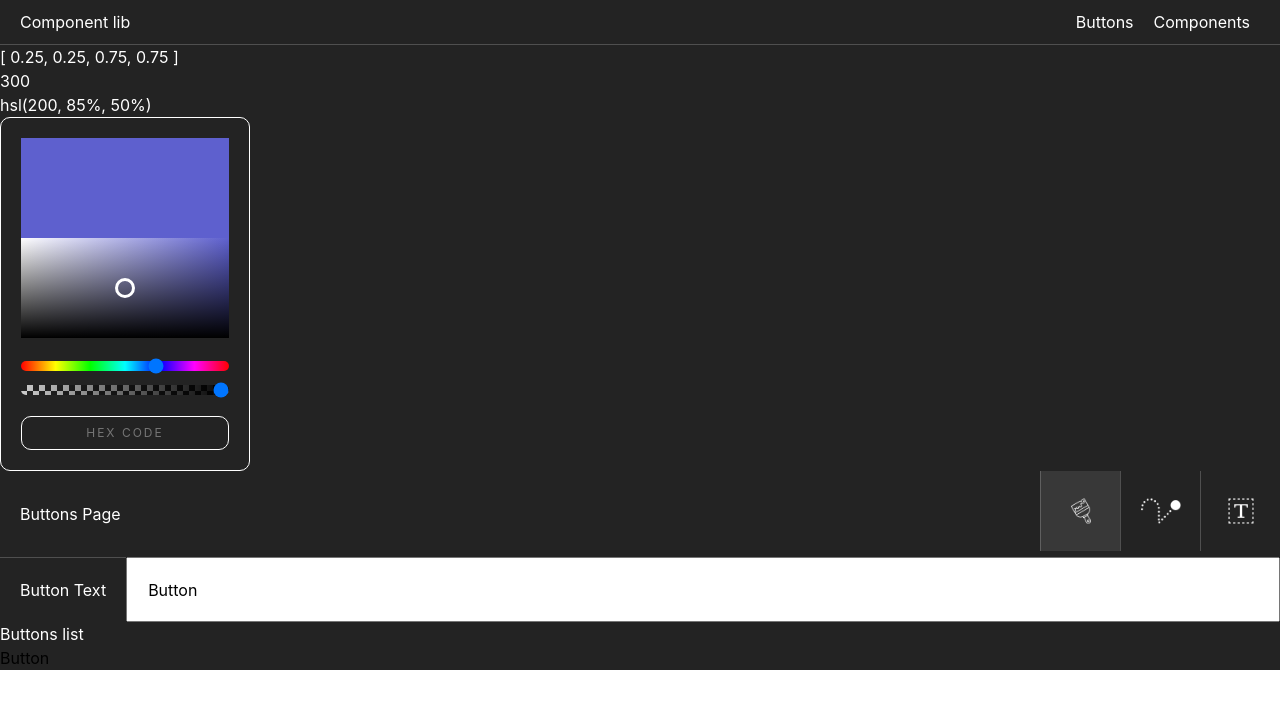
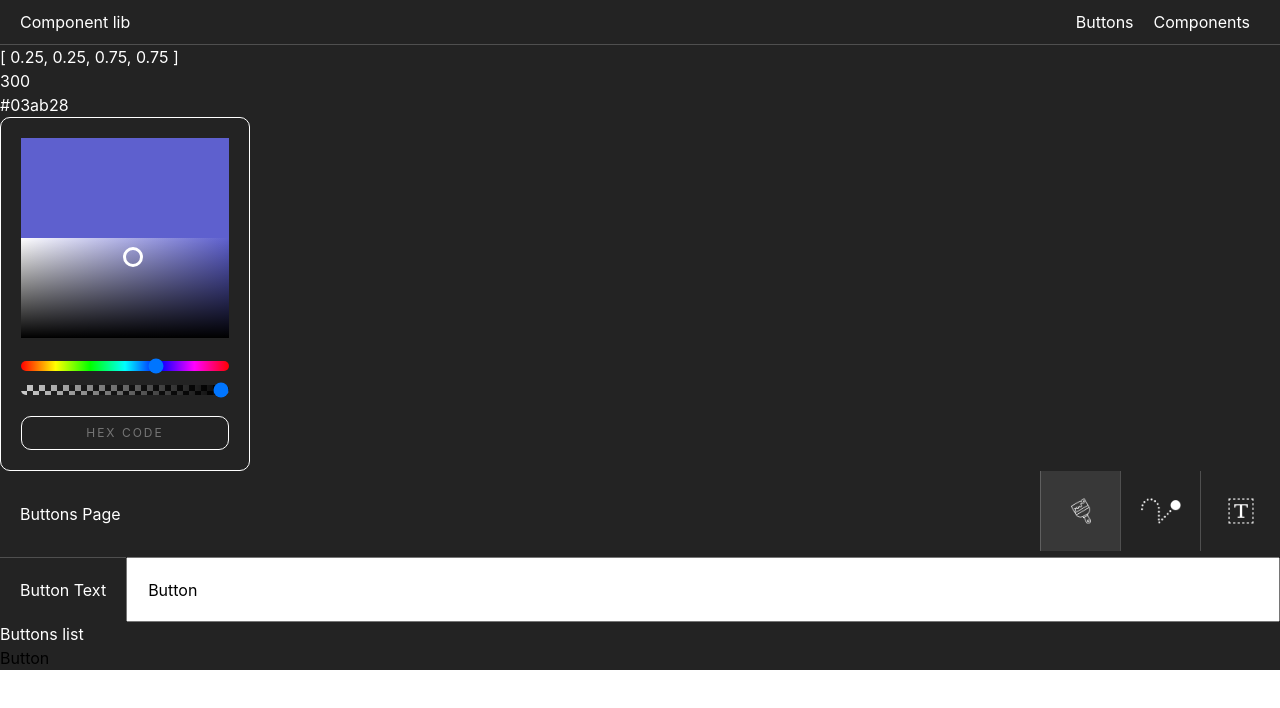
Before and after one commit to chris2733/complibrary, a Vue app in the folder componentlib/: page / in a window 1280 px wide. Both pictures are taken after a click on the button 1080 px from the left and 157 px from the top of the page. Shown: the top 708 px of the page. Built offline with nearby package versions, Linux system fonts and the light colour scheme.

Commit message:
Fixing initial colour picker position

```diff
--- a/componentlib/src/components/ButtonsPage.vue
+++ b/componentlib/src/components/ButtonsPage.vue
@@ -69,7 +69,7 @@ export default {
 				bezierVal: [0.25, 0.25, 0.75, 0.75],
 				speed: 300,
 			},
-			currentColour: "hsl(200, 85%, 50%)",
+			currentColour: "#03ab28",
 		};
 	},
 	methods: {
--- a/componentlib/src/components/ColourPicker.vue
+++ b/componentlib/src/components/ColourPicker.vue
@@ -51,8 +51,8 @@ export default {
 	data() {
 		return {
 			// had to use HSV from the user, convert to rgb, then to hex to be consistent
-			currentColourValues: [239, 54, 81, 255],
-			currentColour: "#5e60ce",
+			currentColourValues: [239, 54, 81, 255], //these both need to be set correct initially
+			currentColour: "#5e60ce", //these both need to be set correct initially
 			swatchWidth: 0,
 			swatchHeight: 0,
 			swatchPosition: {
@@ -93,6 +93,7 @@ export default {
 	},
 	mounted() {
 		this.setSwatchWidth();
+        this.setSwatchPickerPosInitially();
 	},
 	methods: {
 		setSwatchWidth() {
@@ -143,14 +144,21 @@ export default {
 				const pickerX = (offsetX / this.swatchWidth) * 100;
 				const pickerY =
 					((offsetY / this.swatchHeight) * 100 - 100) * -1;
-				this.swatchPosition.x = pickerX + "%";
-				this.swatchPosition.y = pickerY + "%";
+                this.setSwatchPickerPos(pickerX, pickerY);
 				this.currentColourValues[1] = pickerX;
 				this.currentColourValues[2] = pickerY;
                 this.colourChange();
 
 			}
 		},
+        setSwatchPickerPos(x, y) {
+            this.swatchPosition.x = x + "%";
+            this.swatchPosition.y = y + "%";
+        },
+        setSwatchPickerPosInitially() {
+            this.swatchPosition.x = this.currentColourValues[1] + '%';
+            this.swatchPosition.y = this.currentColourValues[2] + '%';
+        },
 		leaveSwatch() {
 			this.swatchPickActive = false;
 		},
```
